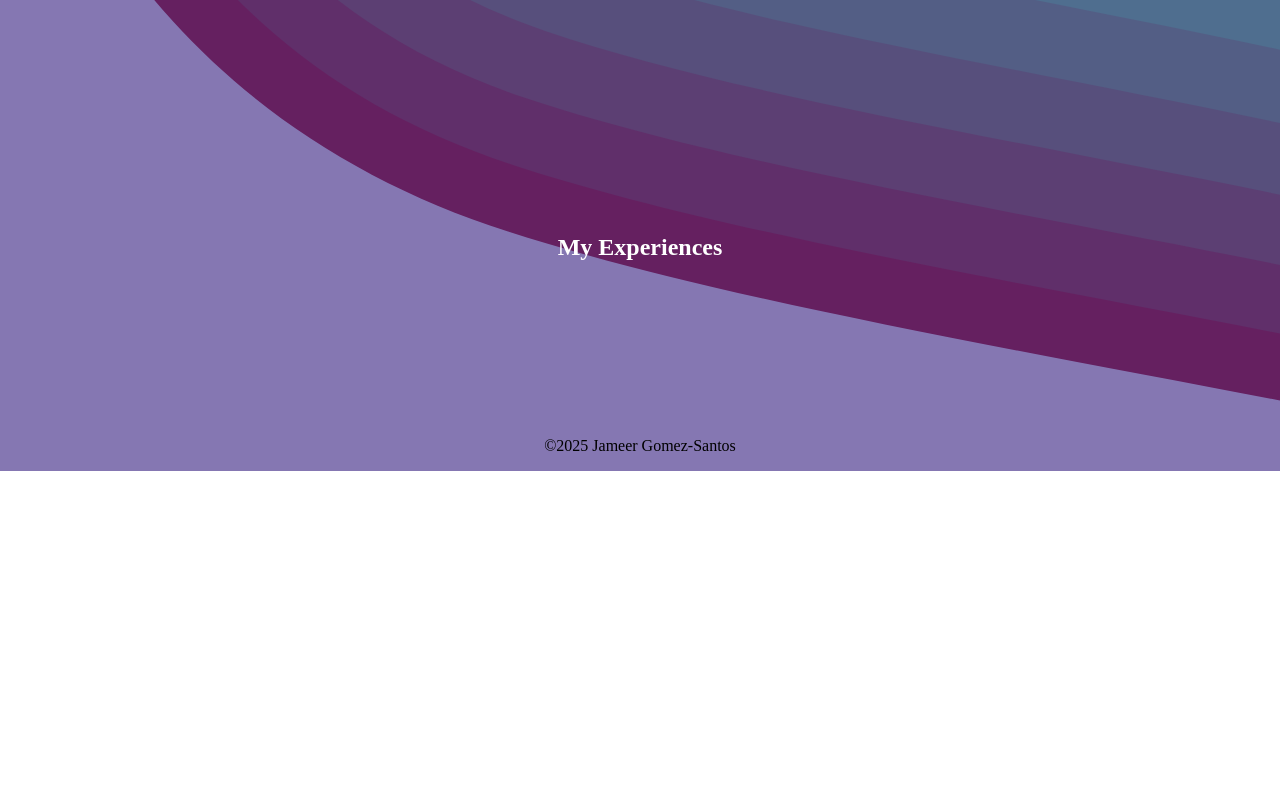
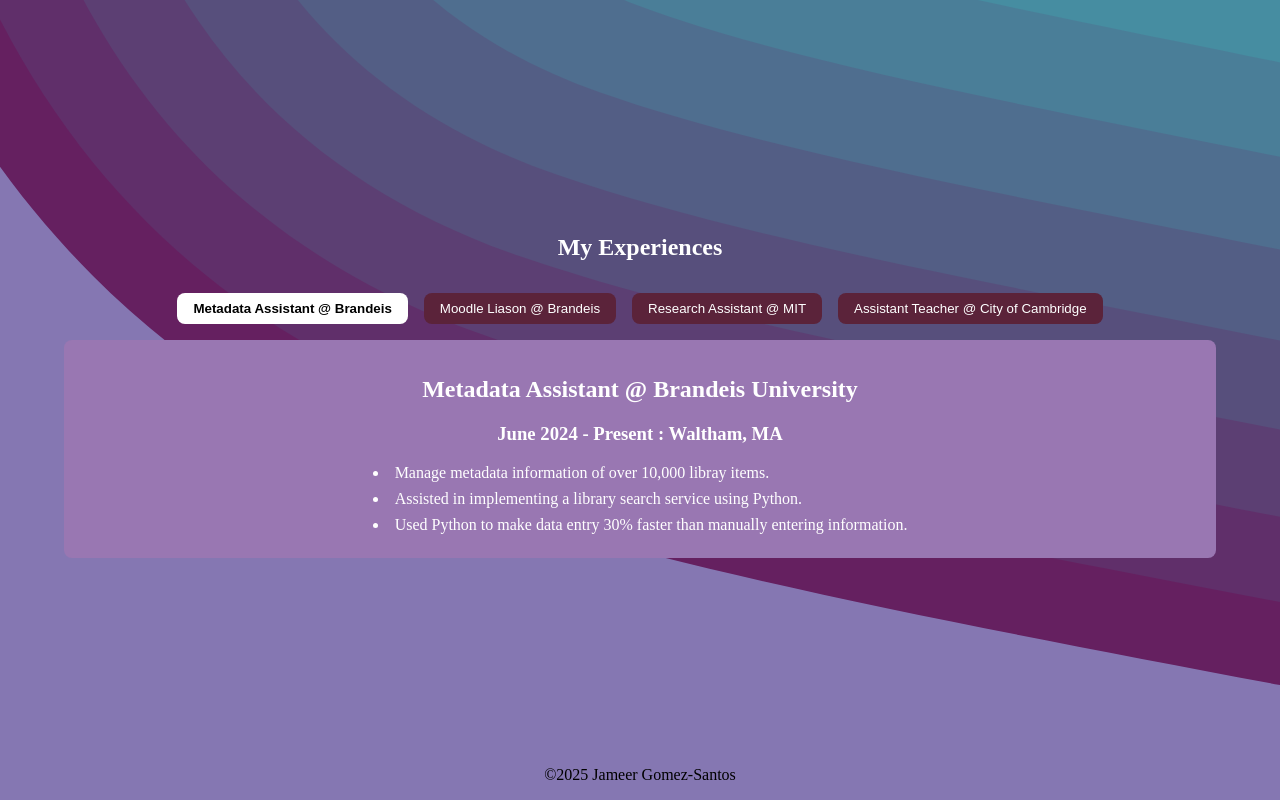
Before and after one commit to Cyiox/Website-Portfolio, a React (Vite) app: page /Home in a window 1280 px wide. Shown: the part 995-1795 px from the top of the page. Before the commit the page ends 1466 px from the top, so only its background shows below. Built offline with nearby package versions, Linux system fonts and the light colour scheme.

Commit message:
Added experience section

```diff
--- a/src/TabMenu.jsx
+++ b/src/TabMenu.jsx
@@ -1,13 +1,100 @@
+import { useState } from "react"
 
 
 function TabMenu () {
+    const [activeTab, setActiveTab] = useState("tab1")
 
-    function updateTab(params) {
+    const SwitchTabs = () => {
+        switch (activeTab) {
+            case "tab1":
+                return <div>
+                    <h2>Metadata Assistant @ Brandeis University</h2>
+                    <h3>June 2024 - Present : Waltham, MA</h3>
+                    <ul>
+                        <li>
+                            Manage metadata information of over 10,000 libray items.
+                        </li>
+                        <li>
+                            Assisted in implementing a library search service using Python.
+                        </li>
+                        <li>
+                            Used Python to make data entry 30% faster than manually entering information.
+                        </li>
+                    </ul>
 
-    }
+                </div>
+            case "tab2":
+                return <div>
+                    <h2>Moodle Liason @ Brandeis University</h2>
+                    <h3>Januray 2024 - May 2024 : Waltham, MA</h3>
+                    <ul>
+                        <li>
+                        Assisted in the campus-wide classroom management software migration from LATTE to Moodle.
+                        </li>
+                        <li>
+                        Gave demonstrations of the new software to students and faculty.
+                        </li>
+                        <li>
+                        Gathered student and staff feedback in order to make the change as smoothly as possible.
+                        </li>
+                    </ul>
+                </div>
+            case "tab3":
+                return <div>
+                    <h2>Research Assistant @ Masschusetts Institute of Technology</h2>
+                    <h3>Januray 2022 - June 2022 : Cambridge, MA</h3>
+                    <ul>
+                        <li>
+                        Worked in MIT's Picower Institute of Learning and Memory.
+                        </li>
+                        <li>
+                        Studied which protiens controlled synpases in fruit flies.
+                        </li>
+                        <li>
+                        Performed PCR tests on genetic material from fruit flies.
+                        </li>
+                        <li>
+                        Created and managed a storage system of over 60 living fruit fly specimens.
+                        </li>
+                    </ul>
+                </div>
+            case "tab4":
+                return <div>
+                    <h2>Assistant Teacher @ Cambridge Public Shools</h2>
+                    <h3>June 2022 - August 2022 : Cambridge, MA</h3>
+                    <ul>
+                        <li>
+                            Faclitated daily activitys for 5th grade campers.
+                        </li>
+                        <li>
+                            Ensured that camp policies were enforced, and campers were safe.
+
+                        </li>
+                        <li>
+                            Collaborated with fellow counselors to coordinate and schedule day trips and events.
+                        </li>
+
+                    </ul>
+                </div>
+            default:
+                return <div>Default Content</div>
+        }
+    };
+
+
+
     return(
-        <div>
+        <div className="tab-container">
+            <div className="tab-navigation">
+                <button className={activeTab === "tab1" ? "tab active" : "tab"} onClick={() => setActiveTab("tab1")}>Metadata Assistant @ Brandeis</button>
+                <button className={activeTab === "tab2" ? "tab active" : "tab"} onClick={() => setActiveTab("tab2")}>Moodle Liason @ Brandeis</button>
+                <button className={activeTab === "tab3" ? "tab active" : "tab"} onClick={() => setActiveTab("tab3")}>Research Assistant @ MIT</button>
+                <button className={activeTab === "tab4" ? "tab active" : "tab"} onClick={() => setActiveTab("tab4")}>Assistant Teacher @ City of Cambridge</button>
 
+            </div>
+            <div className="tab-content">
+                {SwitchTabs()}
+            </div>
         </div>
     )
 }
--- a/src/index.css
+++ b/src/index.css
@@ -157,6 +157,9 @@
     border-radius: .5rem;
     font-family: Georgia, 'Times New Roman', Times, serif;
 }
+.home-buttons:hover {
+    background-color: #401427;
+}
 .home-subtext {
     text-align: center;
     color: white;
@@ -243,3 +246,59 @@
     padding-top: 10rem;
     text-align: center;
 }
+
+
+.tab-container {
+    width: 100%;
+    margin: 2rem auto;
+    text-align: center;
+}
+
+.tab-navigation {
+    display: flex;
+    justify-content: center;
+    gap: 1rem;
+    margin-bottom: 1rem;
+}
+
+.tab {
+    padding: 0.5rem 1rem;
+    border: none;
+    background-color: #5b233a;
+    color: white;
+    cursor: pointer;
+    border-radius: 0.5rem;
+    transition: background-color 0.3s ease;
+}
+
+.tab:hover {
+    background-color: #401427;
+}
+
+.tab.active {
+    background-color: #ffff;
+    color: black;
+    font-weight: bold;
+}
+
+.tab-content {
+    padding: 1rem;
+    margin-left: 4rem;
+    margin-right: 4rem;
+    border: 0px solid #ddd;
+    border-radius: 0.5rem;
+    font-size: 1rem;
+    color: white;
+    background-color: #9977b2;
+    text-align: center;
+}
+.tab-content ul{
+    display: inline-block;
+    text-align: left;
+    padding: 0;
+    margin: 0;
+    list-style-position: inside;
+}
+.tab-content li{
+    margin-bottom: 0.5rem;
+}
--- a/src/pages/Home.jsx
+++ b/src/pages/Home.jsx
@@ -1,6 +1,7 @@
 import { useEffect } from "react";
 import { Navigate, NavLink, useNavigate } from "react-router-dom";
 import Footer from "../Footer";
+import TabMenu from "../TabMenu";
 function Home() {
     useEffect(() => {
         document.title = "Jameer's Website";
@@ -50,6 +51,7 @@
             </ul>
             <p className="home-subtext">In order to create all sorts of cool and different <NavLink to={"/Coding"}>projects!</NavLink></p>
             <h2 className="home-titletext">My Experiences</h2>
+            <TabMenu />
             <Footer />
         </div>
     );
```
